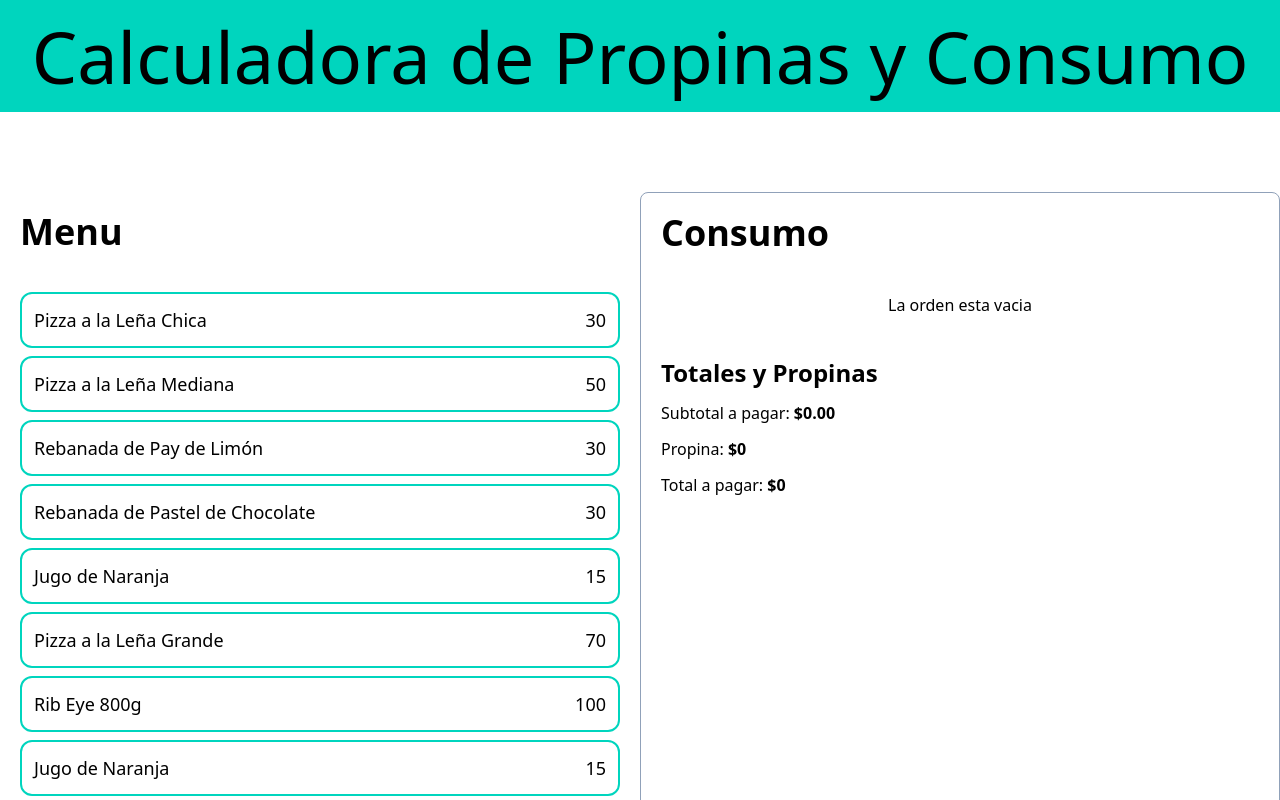
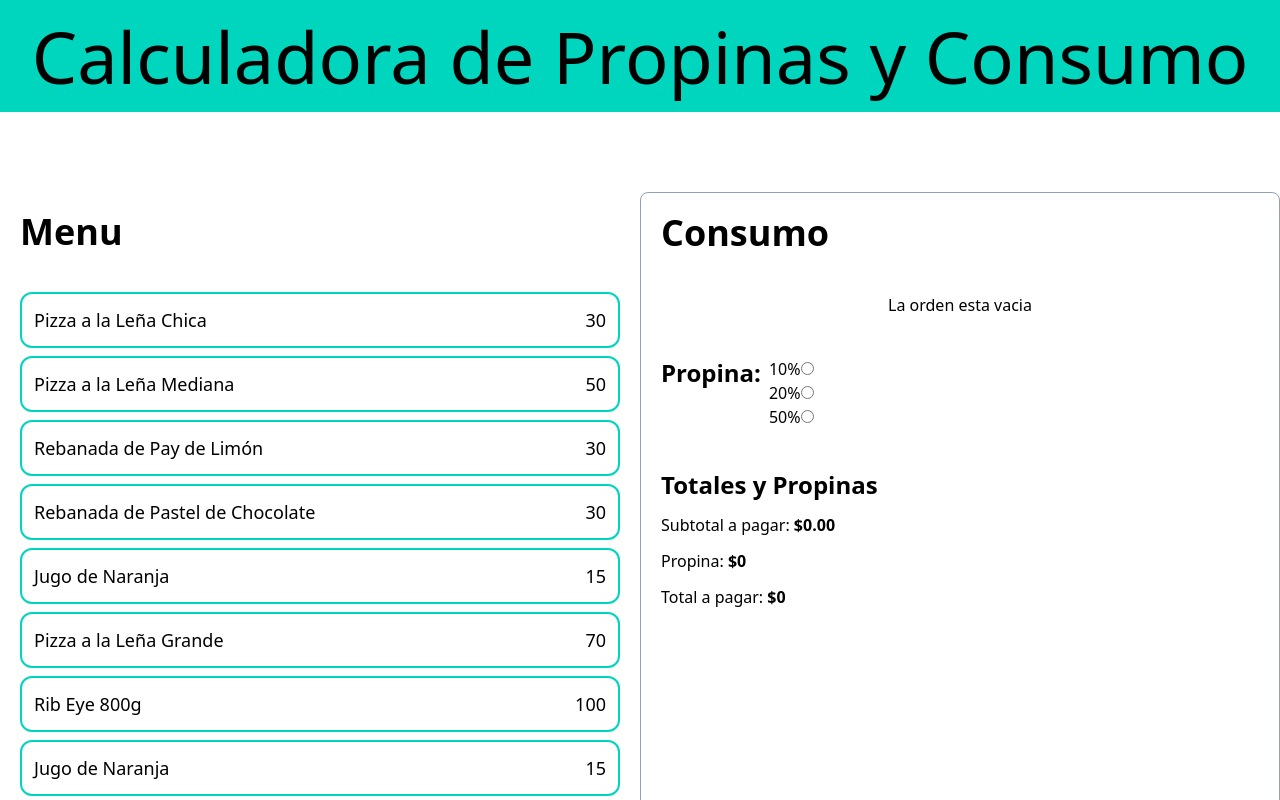
Before and after one commit to Wilson-8/udemy.class, a React (Vite) app: page / in a window 1280 px wide. Shown: the top 800 px of the page. Built offline with nearby package versions, Linux system fonts and the light colour scheme.

Commit message:
cap-123 porcentage of tip added

```diff
--- a/src/App.tsx
+++ b/src/App.tsx
@@ -3,6 +3,7 @@
 import useOrder from './hooks/useOrder'
 import OrdenContent from './components/OrdenContent'
 import OrderTotal from './components/OrderTotal'
+import TipPorcentageForm from './components/TipPorcentageForm'
 
 
 function App() {
@@ -42,9 +43,14 @@
         removeFromCart={removeFromCart}
         />
 
+        <TipPorcentageForm/>
+
         <OrderTotal
         order={order}
         />
+
+
+
       </div>
      </main>
     </>
--- /dev/null
+++ b/src/components/TipPorcentageForm.tsx
@@ -0,0 +1,38 @@
+const tipOptions = [
+  {
+    id: 'tip-10',
+    value: .10,
+    label: '10%'
+  },
+  {
+    id: 'tip-20',
+    value: .20,
+    label: '20%'
+  },
+  {
+    id: 'tip-50',
+    value: .50,
+    label: '50%'
+  },
+]
+
+export default function TipPorcentageForm() {
+  return (
+    <div className="flex gap-2">
+        <h3 className="font-black text-2xl">Propina:</h3>
+        <form>
+            {tipOptions.map(tip => (
+                <div key={tip.id}>
+                    <label htmlFor={tip.id}>{tip.label}</label>
+                    <input
+                    id={tip.id}
+                    type="radio"
+                    name="tip"
+                    value={tip.label} />
+                </div>
+            ))}
+
+        </form>
+    </div>
+  )
+}
```
